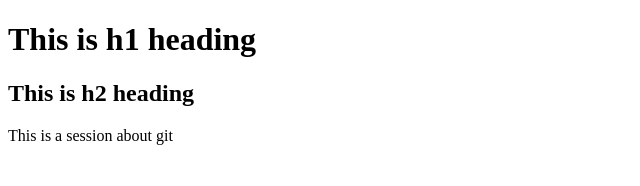
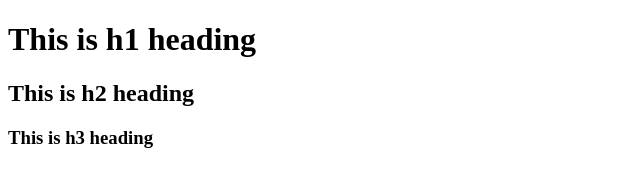
Before and after one commit to niyontwali/git-control-version, a plain HTML site: page index.html in a window 1280 px wide. Shown: the full height of the page, 0-640 px from the left. Drawn offline with Linux system fonts and the light colour scheme.

Commit message:
added h3

```diff
--- a/index.html
+++ b/index.html
@@ -12,7 +12,7 @@
   <div>
     <h1>This is h1 heading</h1>
     <h2>This is h2 heading</h2>
-    <p>This is a session about git</p>
+    <h3>This is h3 heading</h3>
   </div>
 </body>
 
```
